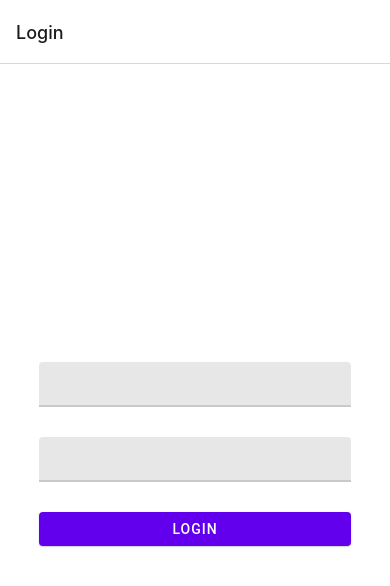
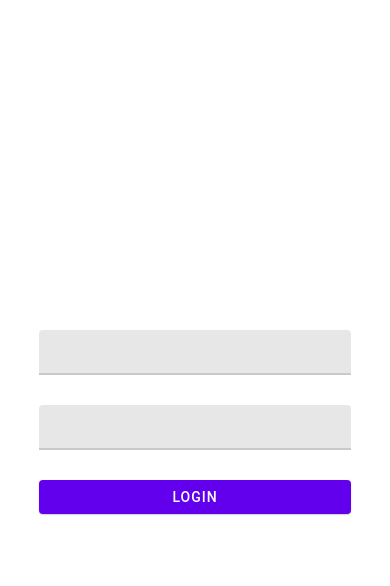
Before and after one commit to Project5LRJ/MoveApp, a React Native app: screen / in a window 390 px wide. Shown: the top 586 px of the page. Built offline with nearby package versions, Linux system fonts and the light colour scheme.

Commit message:
Disabled main stack header, enabled nested stack header inside tab navigator

```diff
--- a/App.js
+++ b/App.js
@@ -16,7 +16,8 @@ const Tab = createMaterialBottomTabNavigator();
 const StackNav = () => {
   return (
     <Stack.Navigator
-      initialRouteName="Login">
+      initialRouteName="Login"
+      screenOptions={{headerShown: false}}>
       <Stack.Screen
         name="Login"
         component={LoginScreen}
@@ -28,7 +29,7 @@ const StackNav = () => {
         name="Tabs"
         component={TabNav}
         options={{
-          title: 'SummaMove',
+          title: 'Tab Navigator',
         }}
       />
     </Stack.Navigator>
--- a/components/AchievementsScreen.js
+++ b/components/AchievementsScreen.js
@@ -10,10 +10,13 @@ const StackNav = () => {
     //TODO: extra screens toevoegen voor toevoegen en bewerken
     <Stack.Navigator
       initialRouteName="AchievementsOverview"
-      screenOptions={{headerShown: false}}>
+      >
       <Stack.Screen
         name="AchievementsOverview"
         component={AchievementsOverview}
+        options={{
+          title: 'SummaMove',
+        }}
         />
     </Stack.Navigator>
   );
```
